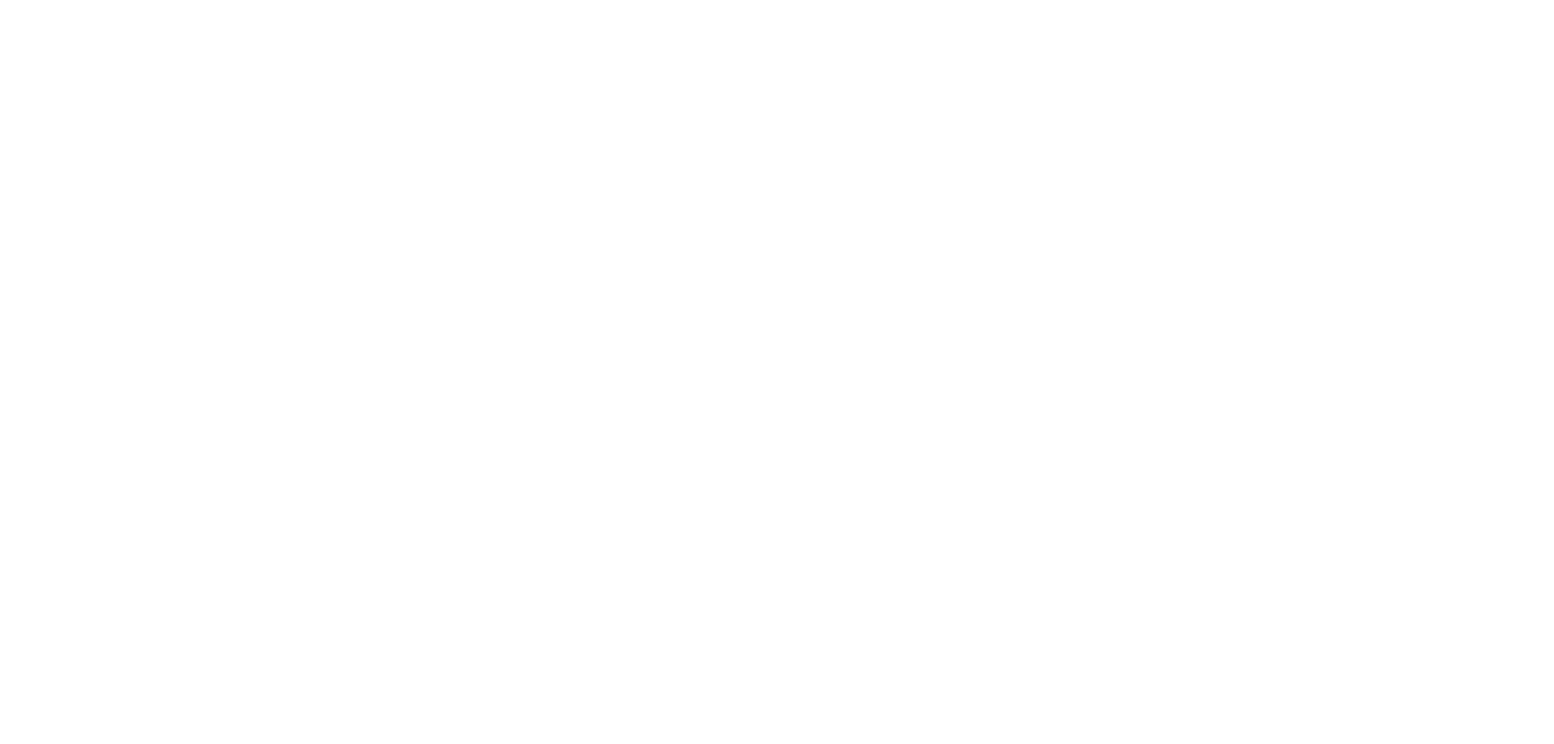
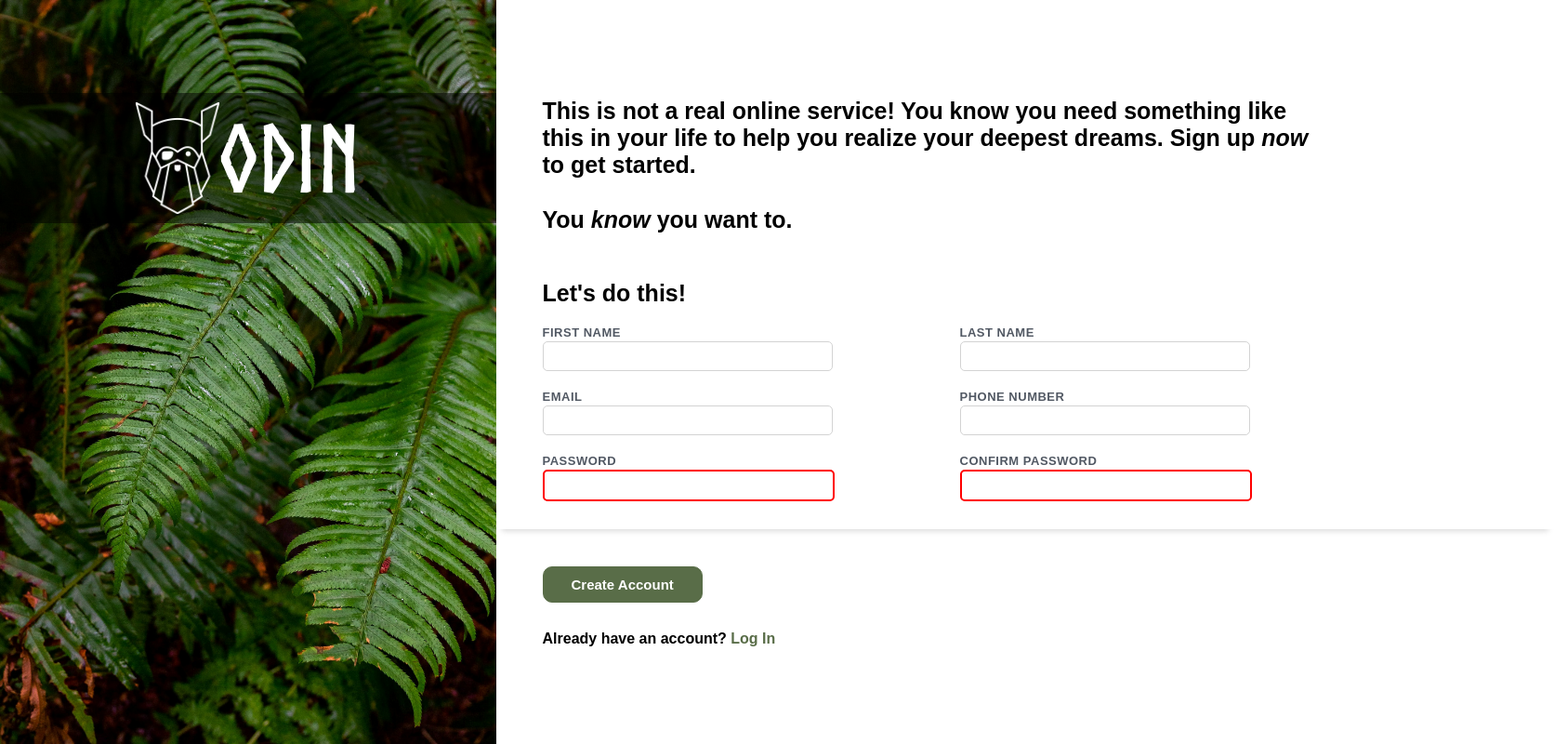
Before and after one commit to OmarIsmail11/SignUp-Form, a plain HTML site: page index.html in a window 1280 px wide. Shown: the whole page at 93% size, 1672 px wide, since content can reach past the window. Drawn offline with Linux system fonts and the light colour scheme.

Commit message:
Finished styling

```diff
--- a/css/style.css
+++ b/css/style.css
@@ -1,4 +1,149 @@
 @font-face {
-    font-family: "My Font";
-    src: url(../fonts/Norse-Bold.otf) format(opentype);
+    font-family: "Logo Font";
+    src: url(../fonts/Norse-Bold.otf) format("opentype");
 }
+
+* {
+    margin: 0;
+    padding: 0;
+}
+
+
+body {
+    display: flex;
+}
+
+aside {
+    position: relative;
+}
+
+aside > img {
+    display: block;
+    height: 100vh;
+    width: auto;
+    z-index: -1;
+}
+
+aside .logo {
+    background-color: rgb(0, 0, 0, 50%);
+    color: white;
+    width: 100%;
+    height: auto;
+    position: absolute;
+    top: 100px;
+    display: flex;
+    justify-content: center;
+    align-items: center;
+    font-size: 100px;
+    padding-top: 10px;
+    padding-bottom: 10px;
+    font-family: "Logo Font";
+}
+
+aside .logo img {
+    width: 90px;
+    height: auto;
+}
+
+main {
+    width: 118vh;
+    text-align: left;
+    font-family: Arial, Helvetica, sans-serif;
+    font-weight: 550;
+    display: flex;
+    flex-direction: column;
+    justify-content: center;
+    align-items: flex-start;
+}
+
+main .description {
+    font-size: 25px;
+    padding-left: 50px;
+}
+
+main .description p + p {
+    margin-top: 30px;
+}
+
+main .description span {
+    font-style: italic;
+}
+
+main .sign-up-form p {
+    margin-top: 50px;
+    font-size: 25px;
+}
+
+main form div {
+    display: flex;
+    flex-direction: column;
+}
+
+main form {
+    margin-top: 20px;
+    display: grid;
+    grid-template-columns: repeat(2, 1fr);
+    gap: 20px 10px;
+}
+
+main form label {
+    color: hsl(216.67deg 10% 35.29%);
+    margin-bottom: 2px;
+    font-size: 13px;
+    letter-spacing: 0.5px;
+    text-transform: uppercase;
+}
+
+main form input {
+    font-weight: 500;
+    outline: none;
+    width: 300px;
+    height: 30px;
+    padding: 0px 5px;
+    border-radius: 5px;
+    border: 1px solid lightgray;
+}
+
+main form input:focus {
+    border:  #2563eb solid 2px;
+}
+
+main form input:invalid {
+    border:  red solid 2px;
+}
+
+main .sign-up-form {
+    padding-right: 200px;
+    width: 100%;
+    padding-bottom: 30px;
+    padding-left: 50px;
+    box-shadow: 0 8px 6px -6px rgba(0, 0, 0, 0.15);
+}
+
+main .sign-up {
+    width: 100%;
+    display: flex;
+    flex-direction: column;
+    margin-top: 40px;
+    align-items: flex-start;
+    justify-content: center;
+    gap: 30px;
+    margin-left: 50px;
+}
+
+main .sign-up button {
+    color: white;
+    font-size: 15px;
+    font-weight: bold;
+    padding: 10px 30px;
+    border-radius: 10px;
+    outline: none;
+    background-color: rgb(89 109 72);
+    border: 1px solid rgb(89 109 72);
+    cursor: pointer;
+}
+
+main .sign-up a {
+    text-decoration: none;
+    color: rgb(89 109 72);
+}
--- a/index.html
+++ b/index.html
@@ -7,6 +7,51 @@
     <link rel="stylesheet" href="css/style.css">
 </head>
 <body>
-
+    <aside>
+        <img src="images/tree-image.jpg" alt="tree-image">
+        <div class="logo">
+            <img src="images/odin-logo.png" alt="odin-logo"/>
+            <p>ODIN</p>
+        </div>
+    </aside>
+    <main>
+        <section class="description">
+            <p>This is not a real online service! You know you need something like this in your life to help you realize your deepest dreams. Sign up <span>now</span> to get started.</p>
+            <p>You <span>know</span> you want to.</p>
+        </section>
+        <section class="sign-up-form">
+            <p>Let's do this!</p>
+            <form id="sign-up-form">
+                <div>
+                    <label for="first-name">first name</label>
+                    <input type="text" id="first-name" name="first-name">
+                </div>
+                <div>
+                    <label for="last-name">last name</label>
+                    <input type="text" id="last-name" name="last-name">
+                </div>
+                <div>
+                    <label for="email">email</label>
+                    <input type="email" id="email" name="email">
+                </div>
+                <div>
+                    <label for="phone">phone number</label>
+                    <input type="tel" id="phone" name="phone">
+                </div>
+                <div>
+                    <label for="password">password</label>
+                    <input type="password" id="password" name="password" required>
+                </div>
+                <div>
+                    <label for="password-confirm">confirm password</label>
+                    <input type="password" id="password-confirm" name="password-confirm" required>
+                </div>
+            </form>
+        </section>
+        <section class="sign-up">
+            <button form="sign-up-form" type="submit">Create Account</button>
+            <p>Already have an account? <a href="">Log In</a></p>
+        </section>
+    </main>
 </body>
 </html>
```
